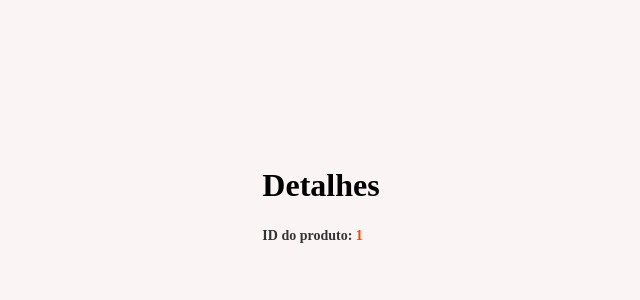
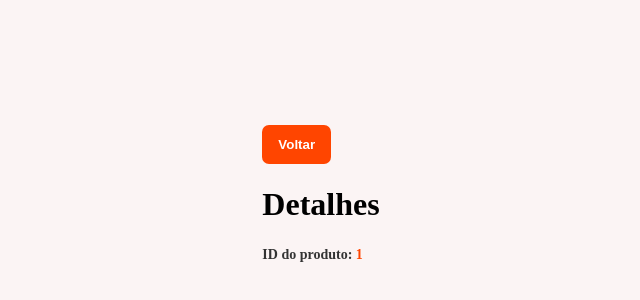
Before and after one commit to Douglasha/react-router, a React (Vite) app: page /details/1 in a window 1280 px wide. Shown: the part 206-506 px from the top of the page, without its empty margins (319-959 px from the left). Built offline with nearby package versions, Linux system fonts and the light colour scheme.

Commit message:
Retornando para Página Anterior

```diff
--- a/src/pages/Details.tsx
+++ b/src/pages/Details.tsx
@@ -1,10 +1,12 @@
-import { useParams } from "react-router"
+import { useParams, useNavigate } from "react-router"
 
 export function Details() {
   const { id } = useParams()
+  const navigate = useNavigate()
 
   return (
     <div>
+      <button type="button" onClick={() => navigate(-1)}>Voltar</button>
       <h1>Detalhes</h1>
 
       <span>
```
